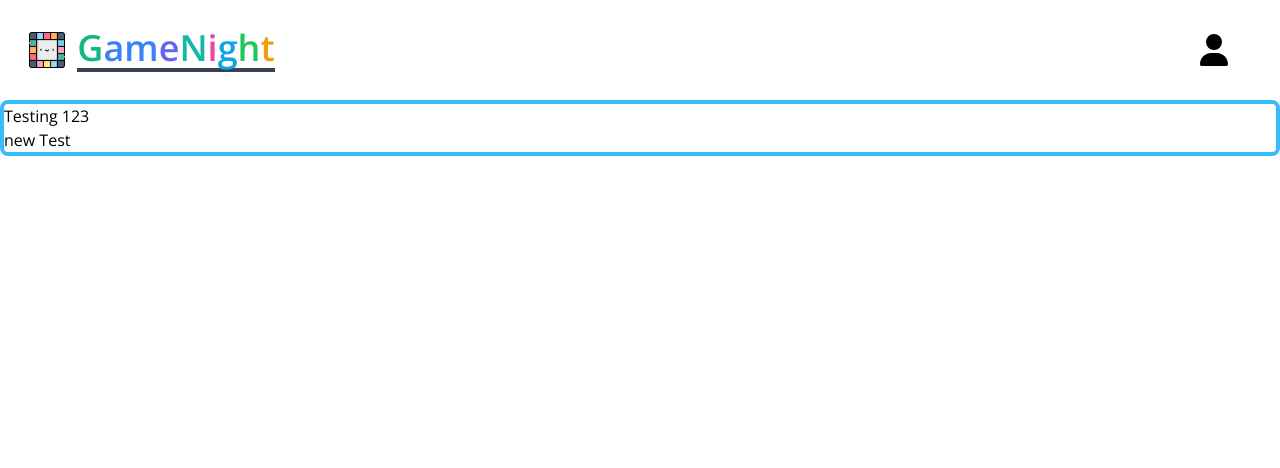
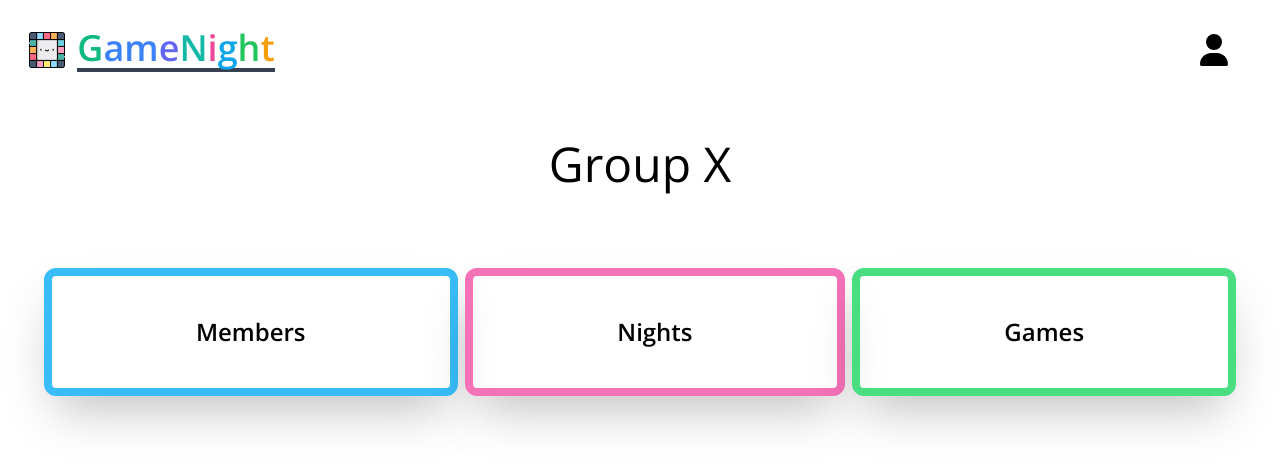
Before and after one commit to mineamihai2001/game-night-client, a React (Vite) app: page /group/1 in a window 1280 px wide. Shown: the top 468 px of the page. Built offline with nearby package versions, Linux system fonts and the light colour scheme.

Commit message:
card animation

```diff
--- a/src/components/card/Card.tsx
+++ b/src/components/card/Card.tsx
@@ -1,12 +1,18 @@
-import React from "react";
+import React, { useState } from "react";
 import { Color } from "../../modules";
 
-export const Card = (props: ICardProp) => (
-    <div
-        className={`rounded-lg border-4 ${new Color().color.border} ${
-            typeof props.extraClassName !== "undefined" ? props.extraClassName : ""
-        }`}
-    >
-        {props.children}
-    </div>
-);
+export const Card = (props: ICardProp) => {
+    // const color = new Color().color;
+    const [color, setColor] = useState(new Color().color);
+
+    return (
+        <div
+            className={`rounded-xl border-8 shadow-2xl
+                        transform transition duration-150
+                        hover:scale-105 hover:${color.hover} ${color.border}
+                        ${typeof props.extraClassName !== "undefined" ? props.extraClassName : ""}`}
+        >
+            {props.children}
+        </div>
+    );
+};
--- a/src/pages/GroupDetails.tsx
+++ b/src/pages/GroupDetails.tsx
@@ -2,11 +2,24 @@ import { Card } from "../components";
 
 export const GroupDetails = () => {
     return (
-        <div>
-            <Card extraClassName="">
-                <h3>Testing 123</h3>
-                <span className="ml-auto">new Test</span>
-            </Card>
+        <div className="p-10">
+            <section id="header" className="flex justify-center">
+                <div className="text-5xl mb-20">Group X</div>
+            </section>
+            <section id="body">
+                <div id="categories" className="flex justify-around">
+                    <Card extraClassName="px-36 py-10 cursor-pointer">
+                        <div className="text-2xl font-extrabold">Members</div>
+                    </Card>
+                    <Card extraClassName="px-36 py-10 cursor-pointer">
+                        <div className="text-2xl font-extrabold">Nights</div>
+                    </Card>
+                    <Card extraClassName="px-36 py-10 cursor-pointer">
+                        <div className="text-2xl font-extrabold">Games</div>
+                    </Card>
+                </div>
+            </section>
+            <section id="details"></section>
         </div>
     );
 };
```
